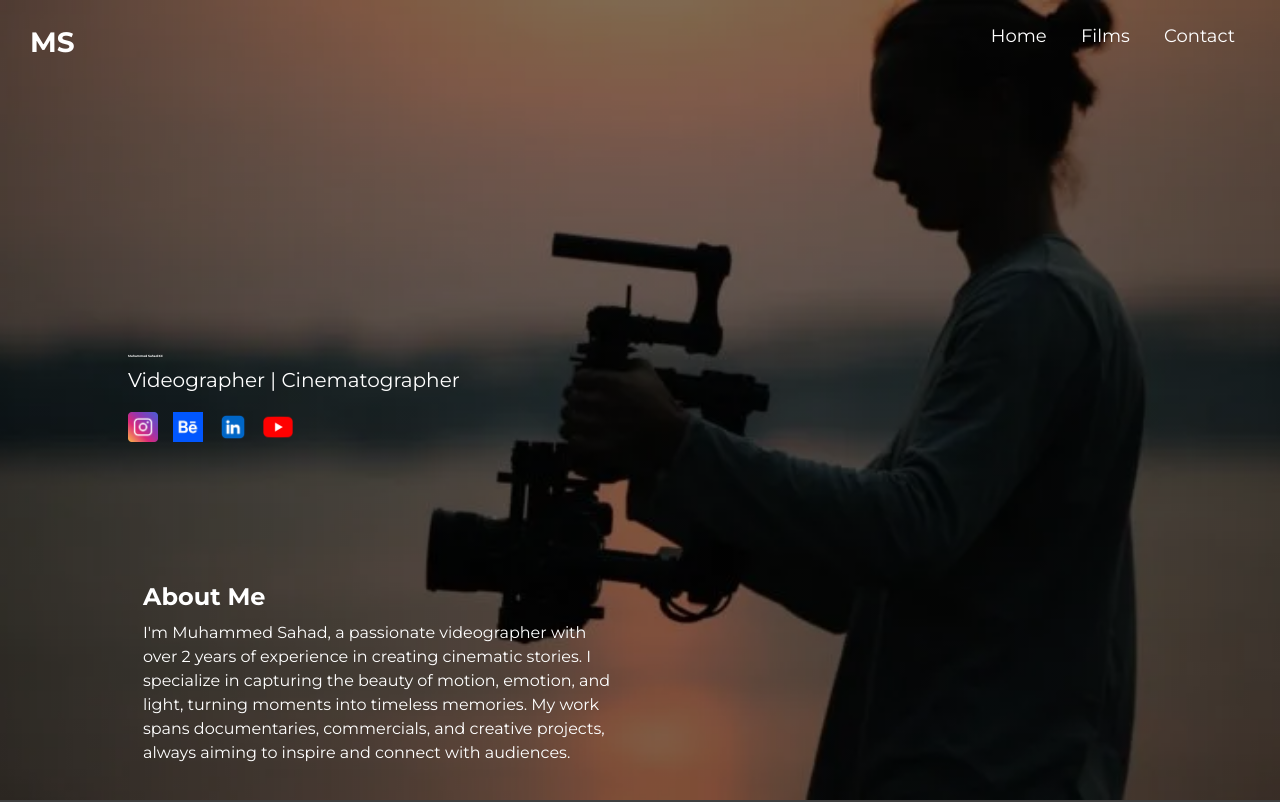
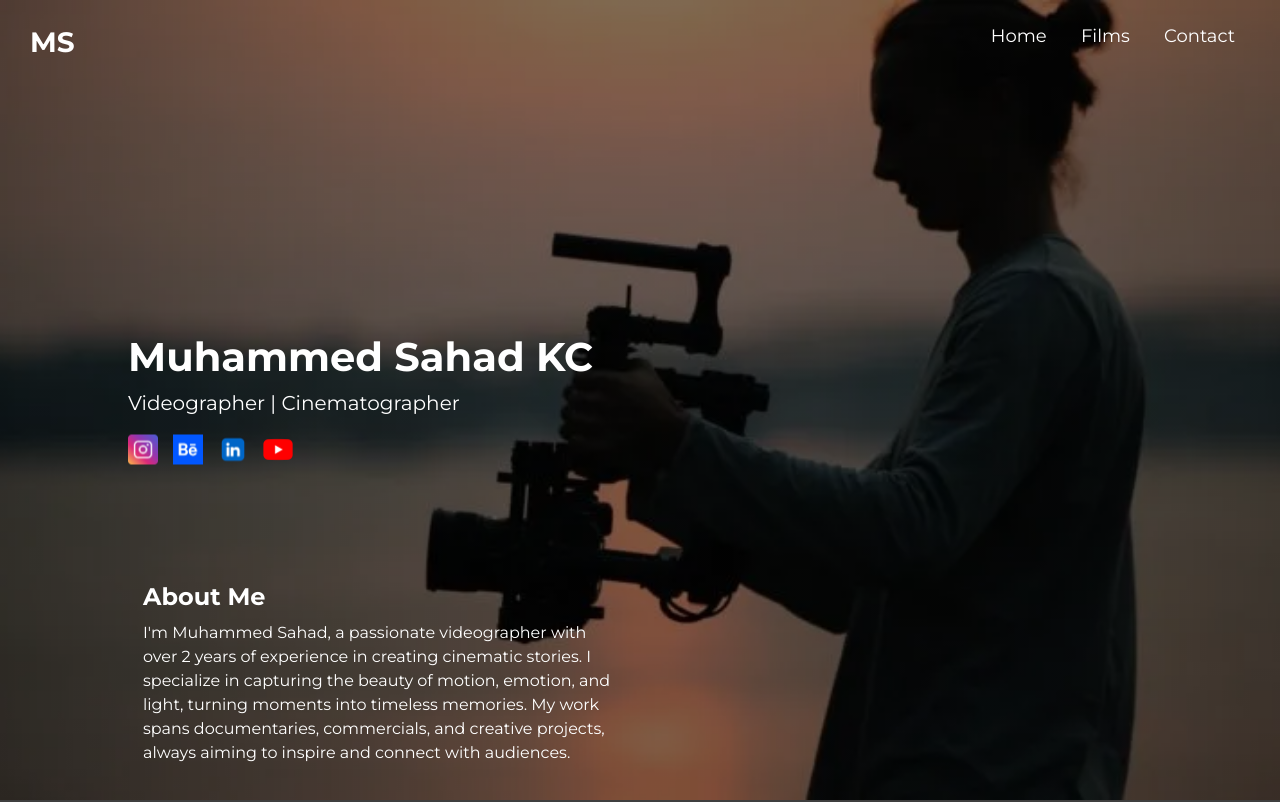
Before and after one commit to sahad322/muhammedsahad, a plain HTML site: page index.html in a window 1280 px wide. Shown: the top 802 px of the page. Drawn offline with Linux system fonts and the light colour scheme; grey boxes are pictures that could not be loaded.

Commit message:
Update styles.css

```diff
--- a/styles.css
+++ b/styles.css
@@ -65,13 +65,14 @@ body {
 }
 
 .hero-content h1 {
-  font-size: 3px;
+  font-size: 40px;
   margin-bottom: 10px;
   font-weight: 700;
   overflow: hidden;
   white-space: nowrap;
   border-right: 2px solid #fff;
-  animation: typing 2s steps(17, end), blink-caret 0.75s step-end infinite;
+  opacity: 0;
+  animation: fadeInUp 1s ease .2s forwards;
 }
 
 .hero-content p {
@@ -81,7 +82,7 @@ body {
   position: relative;
   opacity: 0;
   transform: translateY(20px);
-  animation: fadeInUp 1s ease .2s forwards;
+  animation: fadeInUp 1.5s ease .2s forwards;
 }
 
 /* Social links */
```
